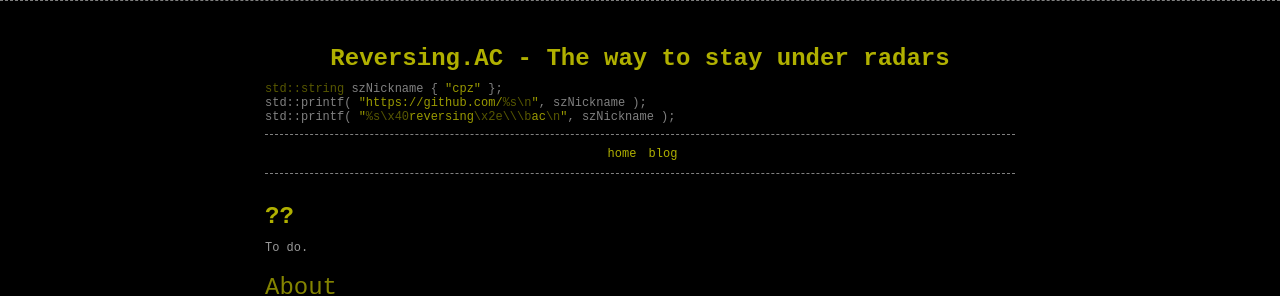
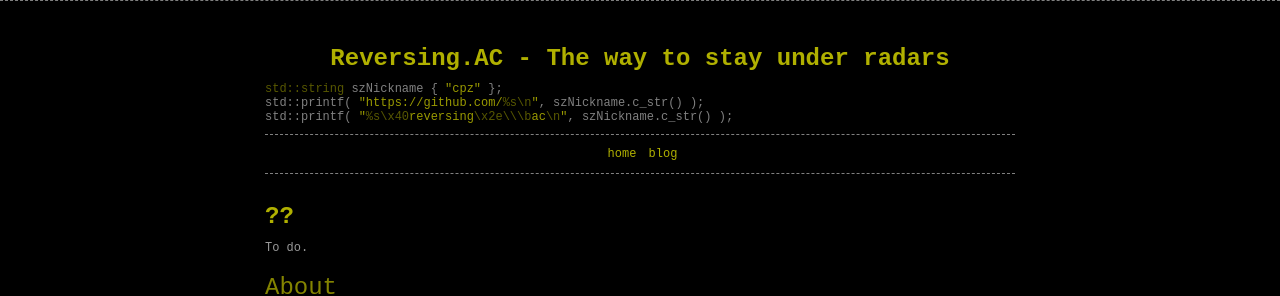
Before and after one commit to cpz/cpz.github.io, a Jekyll site: the page built from index.md, in a window 1280 px wide. Shown: the top 296 px of the page. Built offline with Jekyll 4.4.1, drawn with Linux system fonts in a browser that asks for light colours; our own code applies the rules of GitHub Pages for plain Markdown files.

Commit message:
Update header.html

```diff
--- a/_includes/header.html
+++ b/_includes/header.html
@@ -5,10 +5,10 @@
     <span class="reserved">std::string</span> szNickname { <span class="string">"{{ site.nick }}"</span> };
     </p>
     <p>
-    std::printf( <a href="https://{{ site.source_code.server }}/{{ site.source_code.nick }}" target="_blank"><span class="string">"https://{{ site.source_code.server }}/<span class="reserved">%s\n</span>"</span></a>, szNickname );
+    std::printf( <a href="https://{{ site.source_code.server }}/{{ site.source_code.nick }}" target="_blank"><span class="string">"https://{{ site.source_code.server }}/<span class="reserved">%s\n</span>"</span></a>, szNickname.c_str() );
     </p>
     <p>
-    std::printf( <a href="mailto:{{ site.nick }}@{{ site.mail.domain }}.{{ site.mail.ext }}" target="_blank"><span class="string">"<span class="reserved">%s\x40</span>{{ site.mail.domain }}<span class="reserved">\x2e\\\b</span>{{ site.mail.ext }}<span class="reserved">\n</span>"</span></a>, szNickname );
+    std::printf( <a href="mailto:{{ site.nick }}@{{ site.mail.domain }}.{{ site.mail.ext }}" target="_blank"><span class="string">"<span class="reserved">%s\x40</span>{{ site.mail.domain }}<span class="reserved">\x2e\\\b</span>{{ site.mail.ext }}<span class="reserved">\n</span>"</span></a>, szNickname.c_str() );
     </p>
     <!-- <p>
             printf(<a href="https://{{ site.blog.nick }}.{{ site.blog.server }}" target="_blank"><span class="string">"https://<span class="reserved">%s</span>.{{ site.blog.server }}<span class="reserved">\n</span>"</span></a>,nick);
```
